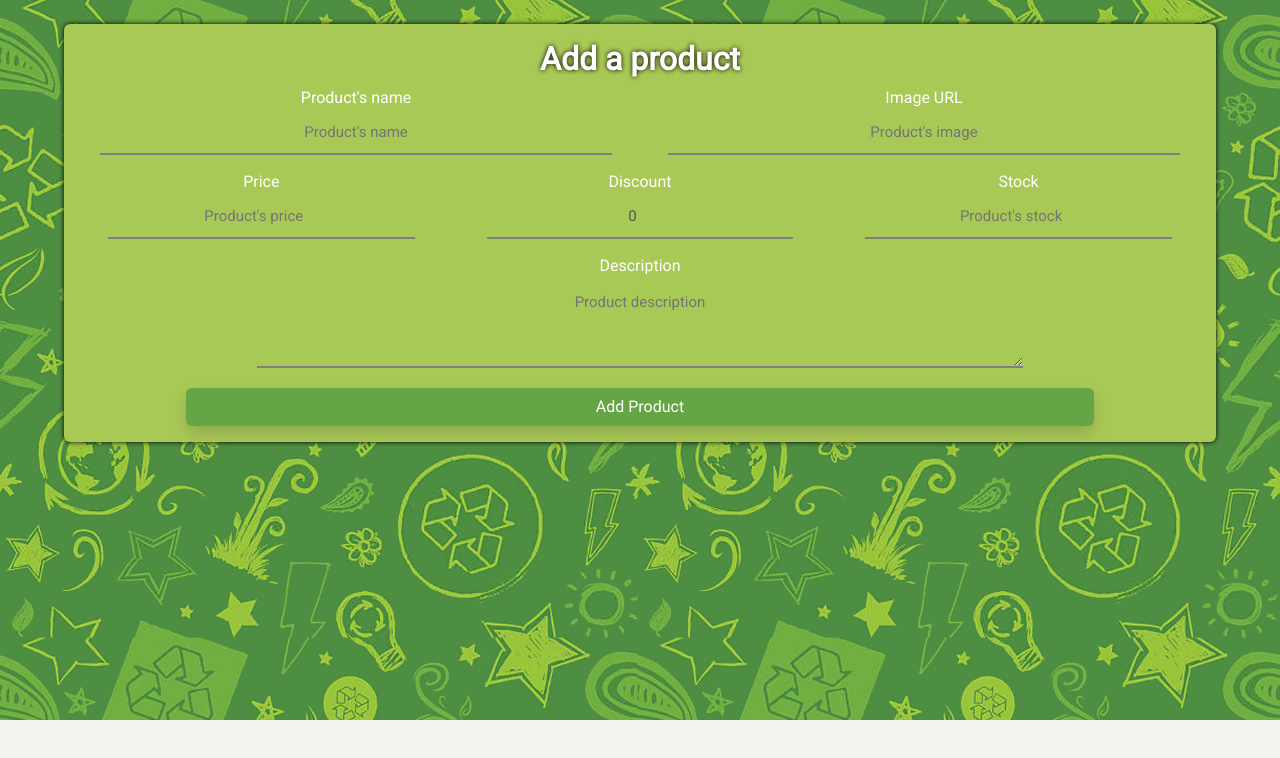
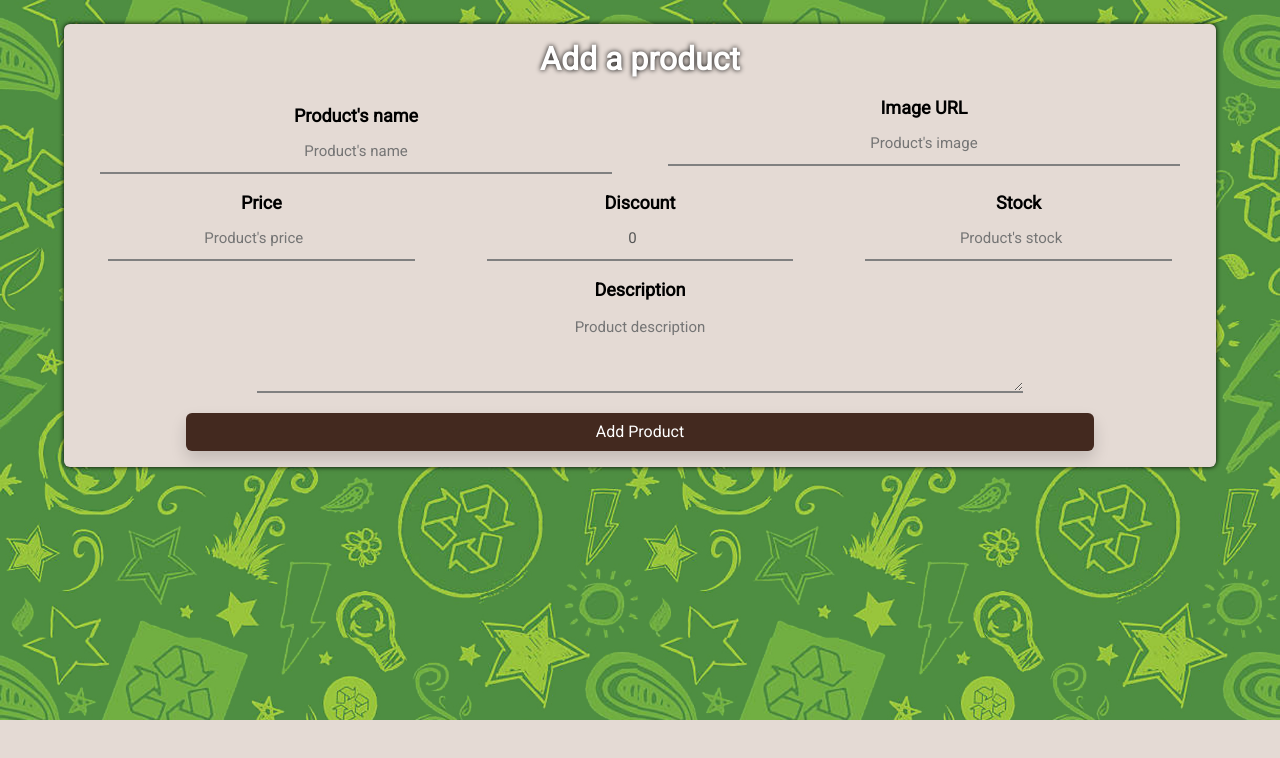
Before and after one commit to MarcoAleman/BAMBOOK, a Vue app: page /addproduct in a window 1280 px wide. Shown: the top 758 px of the page. Built offline with nearby package versions, Linux system fonts and the light colour scheme.

Commit message:
ár de cambios

```diff
--- a/src/assets/main.css
+++ b/src/assets/main.css
@@ -15,7 +15,7 @@
 }
 
 body {
-  background-color: var(--background) !important;
+  background-color: #e4dad4 !important;
 }
 
 .text-shadow {
--- a/src/components/NewPost.vue
+++ b/src/components/NewPost.vue
@@ -58,14 +58,14 @@ const notCreate = () => {
 <template>
     <main id="fondo">
     {{updateData}}
-    <h1 class="text-center text-dark mt-3">Create your post</h1>
+    <h1 class="text-center text-light mt-3 text-shadow">Create your post</h1>
     <form @submit.prevent="addNewPost">
         <div class="formulario m-auto p-2">
             <div class="nYf d-flex align-items-center justify-content-center gap-2 flex-column">
                 <img :src="user.photo? user.photo : 'https://media.istockphoto.com/id/1332100919/vector/man-icon-black-icon-person-symbol.jpg?s=612x612&w=0&k=20&c=AVVJkvxQQCuBhawHrUhDRTCeNQ3Jgt0K1tXjJsFy1eg='"  class="fotoPerfil d-flex justify-content-center align-items-center" />
-                <h2 class="fs-5 ">{{user.name? user.name : newUserName}}</h2>
+                <h2 class="fs-5 text-light mt-3 text-shadow">{{user.name? user.name : newUserName}}</h2>
             </div>
-            <textarea class="p-1" required minlength="6" maxlength="160" v-model="message"  placeholder="What are you thinking?"></textarea>
+            <textarea class="mt-2" required minlength="6" maxlength="160" v-model="message"  placeholder="What are you thinking?"></textarea>
             <div class="d-flex justify-content-center">
                 <button class="text-align-center text-center mb-2">Post</button>
             </div>
@@ -77,14 +77,13 @@ const notCreate = () => {
 <style scoped>
     input, textarea{
         width: 100%;
-        height: 5.2rem;
         margin: auto;
     }
     button{
         border-radius: 10px;
         border: none;
-        color: black;
-        background-color: var(--primario);
+        color: white;
+        background-color: #43291f;
         height: 3rem;
         font-weight: bold;
         font-size: .9rem;
@@ -100,7 +99,7 @@ const notCreate = () => {
     }
     ::placeholder{
         text-align: center;
-        padding: 1.7rem;
+        padding: 2.7rem;
     }
     img{
         border-radius: 50%;
@@ -114,4 +113,10 @@ background-attachment: fixed;
 padding-top: 1rem;
 padding-bottom: 100%;
     }
+    textarea{
+        border: 1.6px solid #43291f;
+        border-radius: 10px;
+        height: 8rem;
+
+    }
 </style>
--- a/src/components/market/AddProduct.vue
+++ b/src/components/market/AddProduct.vue
@@ -46,7 +46,7 @@ const create = () => {
     <main id="fondo">
         <form @submit.prevent="addNewProduct" class="ctn mt-2 mb-5 p-2 py-3 d-flex flex-column text-center rounded text-white">
             <h2 class="fw-bold">Add a product</h2>
-            <div class="input-ctn " data-validate="Name is required">
+            <div class="input-ctn mt-3" data-validate="Name is required">
                 <label for="name">Product's name</label>
                 <input v-model="name" type="text" id="name" placeholder="Product's name" required>
             </div>
@@ -81,7 +81,7 @@ section.ctn,
 form.ctn {
     margin: 0 auto;
     border-radius: 10px;
-    background-color: #a9c957;
+    background-color: #e4dad4;
     width: 90%;
     border-radius: 10px 10px 0 0;
     box-shadow: 0 0 5px black;
@@ -99,6 +99,9 @@ form .input-ctn {
     flex-direction: column;
     align-items: center;
     justify-content: center;
+    color: black;
+    font-weight: bold;
+    font-size: large;
 }
 
 .input-ctn input,
@@ -123,7 +126,7 @@ form .input-ctn {
 
 .btn-form {
     width: 80%;
-    background-color: var(--primario);
+    background-color: #43291f;
     color: white;
     align-self: center;
 }
--- a/src/views/HomePosts.vue
+++ b/src/views/HomePosts.vue
@@ -19,7 +19,7 @@ onMounted(() => {
             <Login v-if="!user" />
         </div>
         <div v-if="user">
-            <h1 class="text-center text-dark my-4">Recent Posts</h1>
+            <h1 class="text-center text-dark mt-4 mb-5 fw-bolder ">Recent Posts</h1>
             <Post v-for="post in posts" :post="post" :key="post.id" />
         </div>
     </main>
@@ -29,9 +29,9 @@ onMounted(() => {
 main {
     padding-bottom: 2.7rem;
 }
-
-#fondo {
-    background-color: var(--background);
+h1{
+    font-size: 2rem;
 
 }
+
 </style>
```
